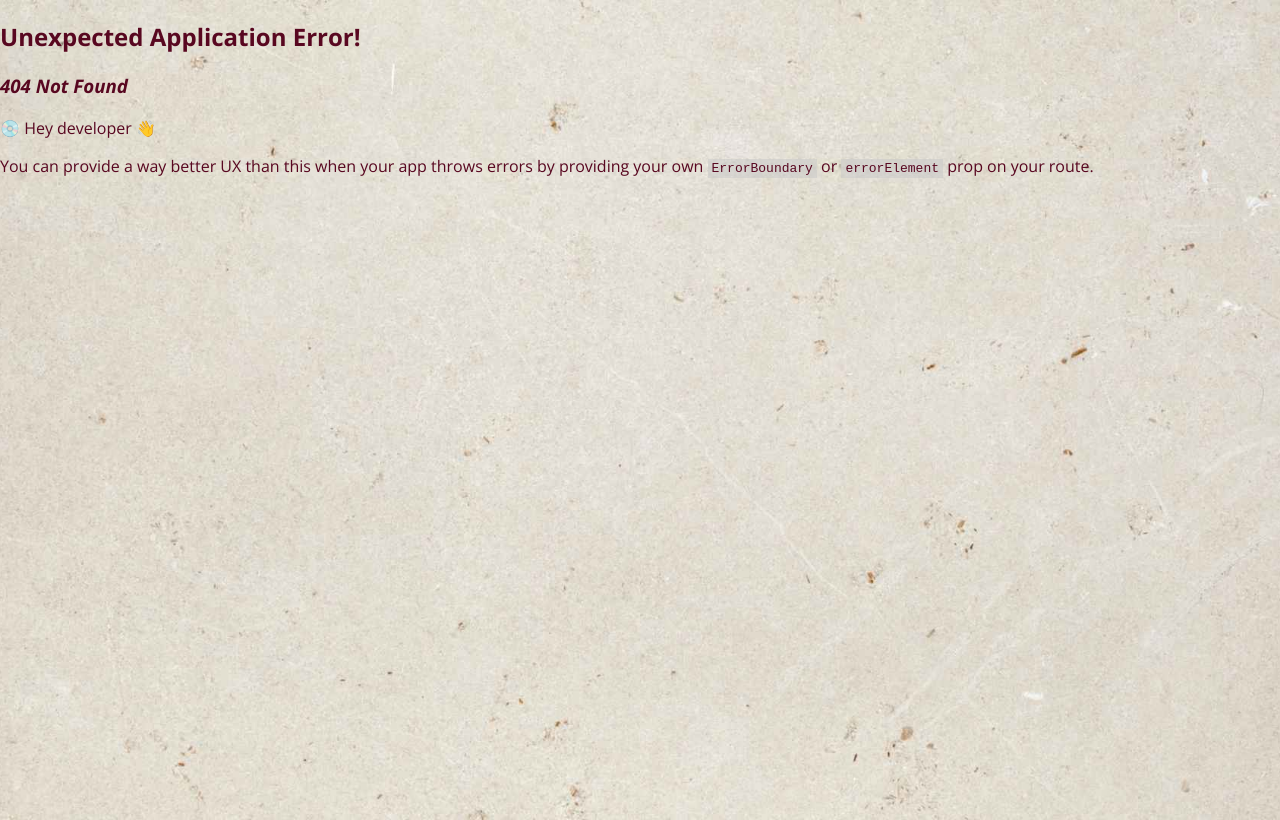
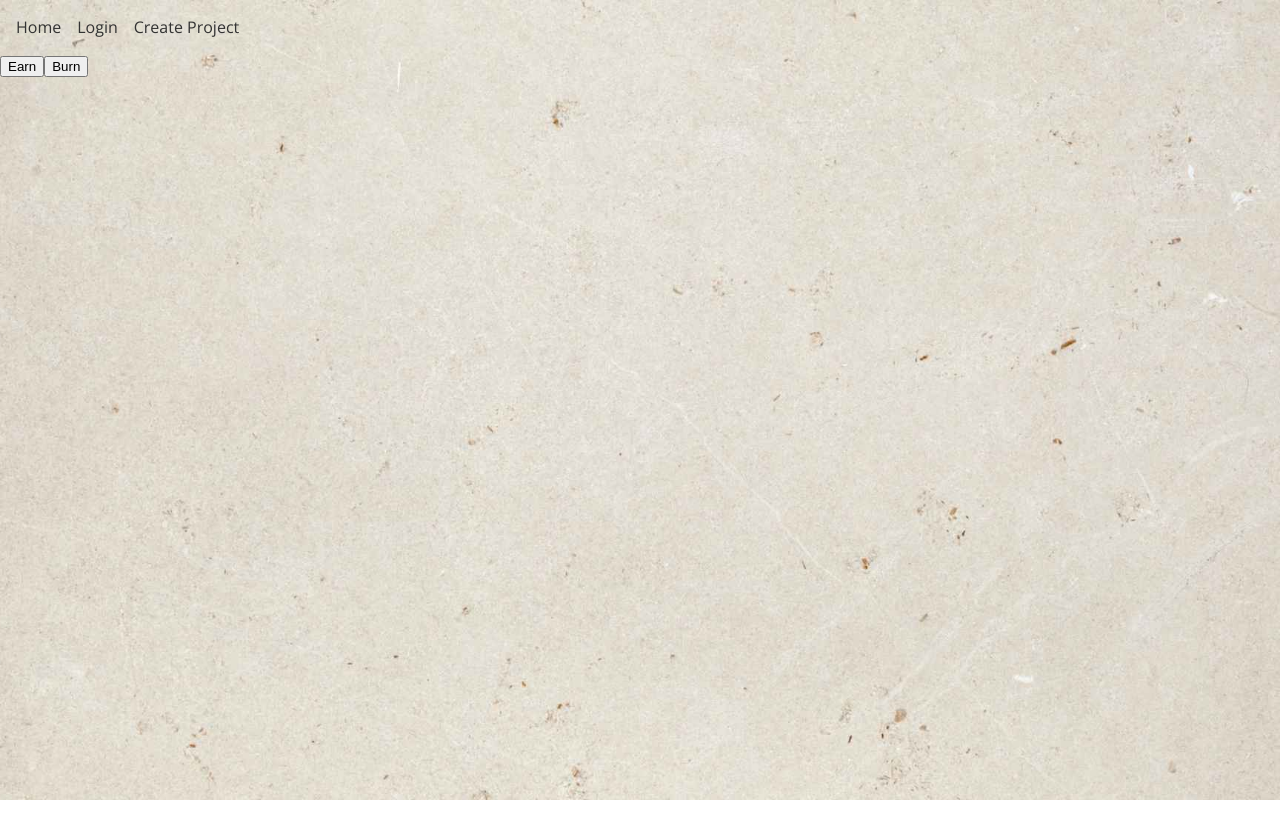
Before and after one commit to Christie8allard/frontendproject, a React (Vite) app: page /deciding in a window 1280 px wide. Before the commit this address had no page. Built offline with nearby package versions, Linux system fonts and the light colour scheme.

Commit message:
deciding page button

```diff
--- a/src/components/LoginForm.jsx
+++ b/src/components/LoginForm.jsx
@@ -32,7 +32,7 @@ const handleSubmit = (event) => {
             setAuth({
                 token: response.token,
             })
-            navigate("/");
+            navigate("/deciding");
         });
     }
 }
--- a/src/components/SignupForm.jsx
+++ b/src/components/SignupForm.jsx
@@ -35,7 +35,7 @@ const handleSubmit = (event) => {
             postLogin
             window.localStorage.setItem("token", response.token);
             console.log("token", response.token);
-            navigate("/");
+            navigate("/deciding");
         });
     }
 }
--- a/src/main.jsx
+++ b/src/main.jsx
@@ -13,20 +13,22 @@ import SignupForm from "./components/SignupForm.jsx";
 import { AuthProvider } from "./components/AuthProvider.jsx";
 import ProjectForm from "./components/ProjectForm.jsx";
 import CreateProjectPage from "./pages/CreateProjectPage.jsx";
+import DecidingPage from "./pages/DecidingPage.jsx";
 
 const router = createBrowserRouter([
   {
     path: "/",
     element: <NavBar />,
     children: [
-      { path: "/", element: <HomePage /> },
+      { path: "/projects", element: <HomePage /> },
       { path: "/project/:id", element: <ProjectPage /> },
       { path: "/create-project", element: <CreateProjectPage />},
       { path: "/about", element: <AboutPage />},
       { path: "/contact", element: <ContactPage />},
+      { path: "/", element: <LoginPage />},
       { path: "/login", element: <LoginPage />},
-      { path: "/login", element: <SignupForm />},
       { path: "/project", element: <ProjectForm />},
+      { path: "/deciding", element: <DecidingPage />},
     ],
   },
 ]);
--- /dev/null
+++ b/src/pages/DecidingPage.jsx
@@ -0,0 +1,17 @@
+import { useNavigate } from "react-router-dom";
+
+function DecidingPage() {
+    const navigate = useNavigate();
+    function handleEarnClick(){
+        navigate("/create-project")
+    }
+    return(
+        <div>
+            <button
+            onClick={handleEarnClick}>Earn</button>
+            <button>Burn</button>
+        </div>
+    )
+
+}
+export default DecidingPage;
```
